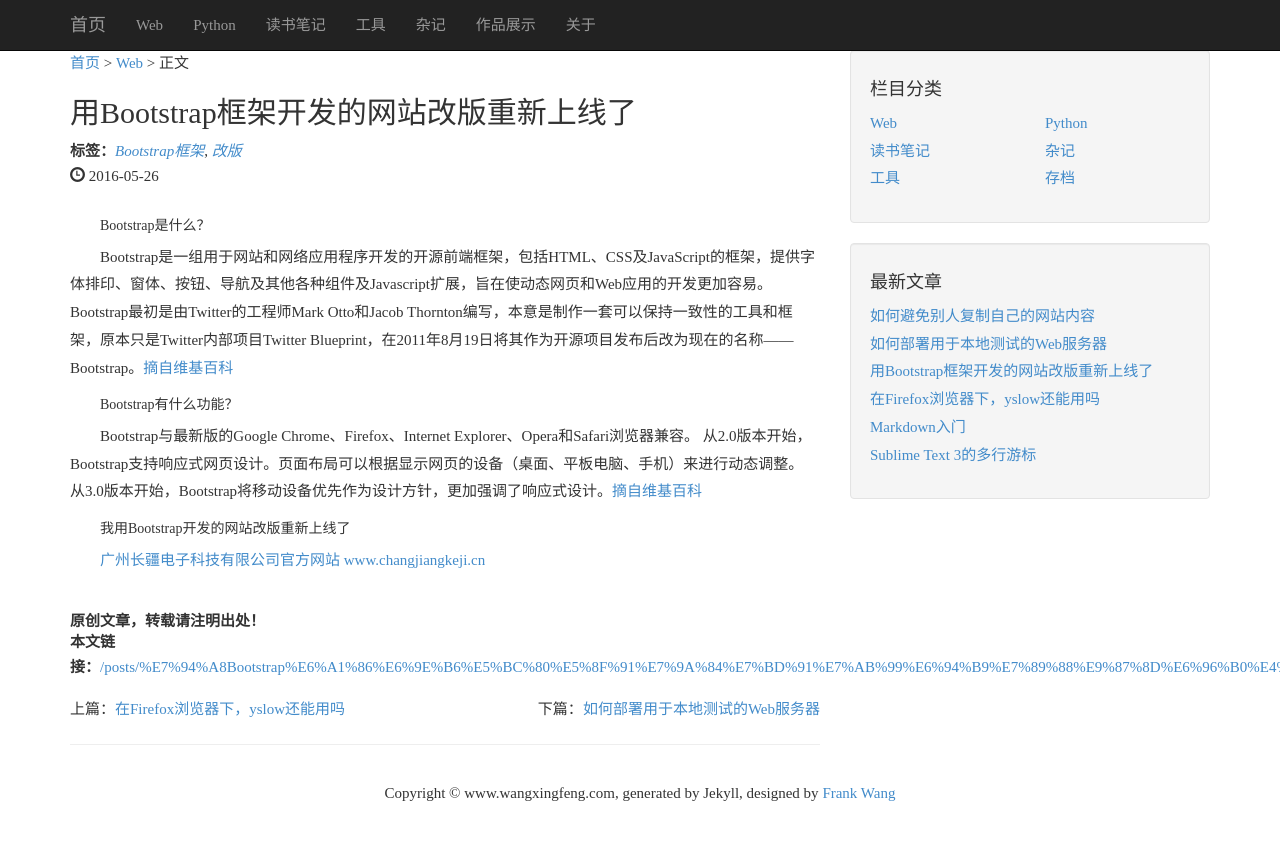
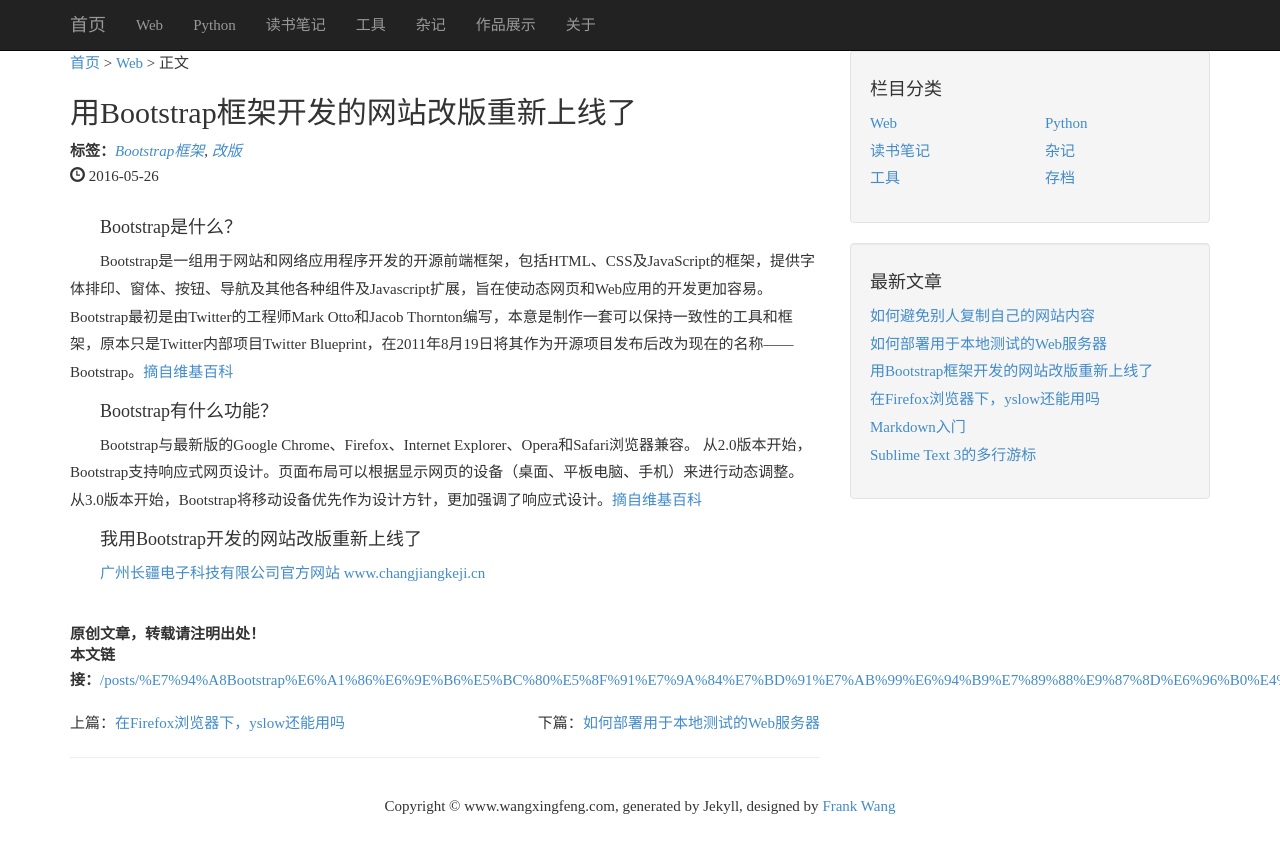
Before and after one commit to frankwang0909/blog_v1.0, a Jekyll site: the page built from _posts/2016-05-26-用Bootstrap框架开发的网站改版重新上线.md, in a window 1280 px wide. Shown: the top 853 px of the page. Built offline with Jekyll 4.4.1, drawn with Linux system fonts in a browser that asks for light colours; nearby versions of some CDN libraries; library files that are not in the unit come from our copies; comment, search, counter and statistics services are not loaded.

Commit message:
修改样式

```diff
--- a/_posts/2016-05-26-用Bootstrap框架开发的网站改版重新上线.md
+++ b/_posts/2016-05-26-用Bootstrap框架开发的网站改版重新上线.md
@@ -4,14 +4,13 @@ category: web
 title:  "用Bootstrap框架开发的网站改版重新上线了"
 tags: [Bootstrap框架, 改版]
 ---
-
-##### Bootstrap是什么？
+#### Bootstrap是什么？
 Bootstrap是一组用于网站和网络应用程序开发的开源前端框架，包括HTML、CSS及JavaScript的框架，提供字体排印、窗体、按钮、导航及其他各种组件及Javascript扩展，旨在使动态网页和Web应用的开发更加容易。Bootstrap最初是由Twitter的工程师Mark Otto和Jacob Thornton编写，本意是制作一套可以保持一致性的工具和框架，原本只是Twitter内部项目Twitter Blueprint，在2011年8月19日将其作为开源项目发布后改为现在的名称——Bootstrap。[摘自维基百科](https://zh.wikipedia.org/wiki/Bootstrap)
 
-##### Bootstrap有什么功能？
+#### Bootstrap有什么功能？
 Bootstrap与最新版的Google Chrome、Firefox、Internet Explorer、Opera和Safari浏览器兼容。
 从2.0版本开始，Bootstrap支持响应式网页设计。页面布局可以根据显示网页的设备（桌面、平板电脑、手机）来进行动态调整。
 从3.0版本开始，Bootstrap将移动设备优先作为设计方针，更加强调了响应式设计。[摘自维基百科](https://zh.wikipedia.org/wiki/Bootstrap)
 
-##### 我用Bootstrap开发的网站改版重新上线了
+#### 我用Bootstrap开发的网站改版重新上线了
 [广州长疆电子科技有限公司官方网站 www.changjiangkeji.cn ](http://www.changjiangkeji.cn/)
```
